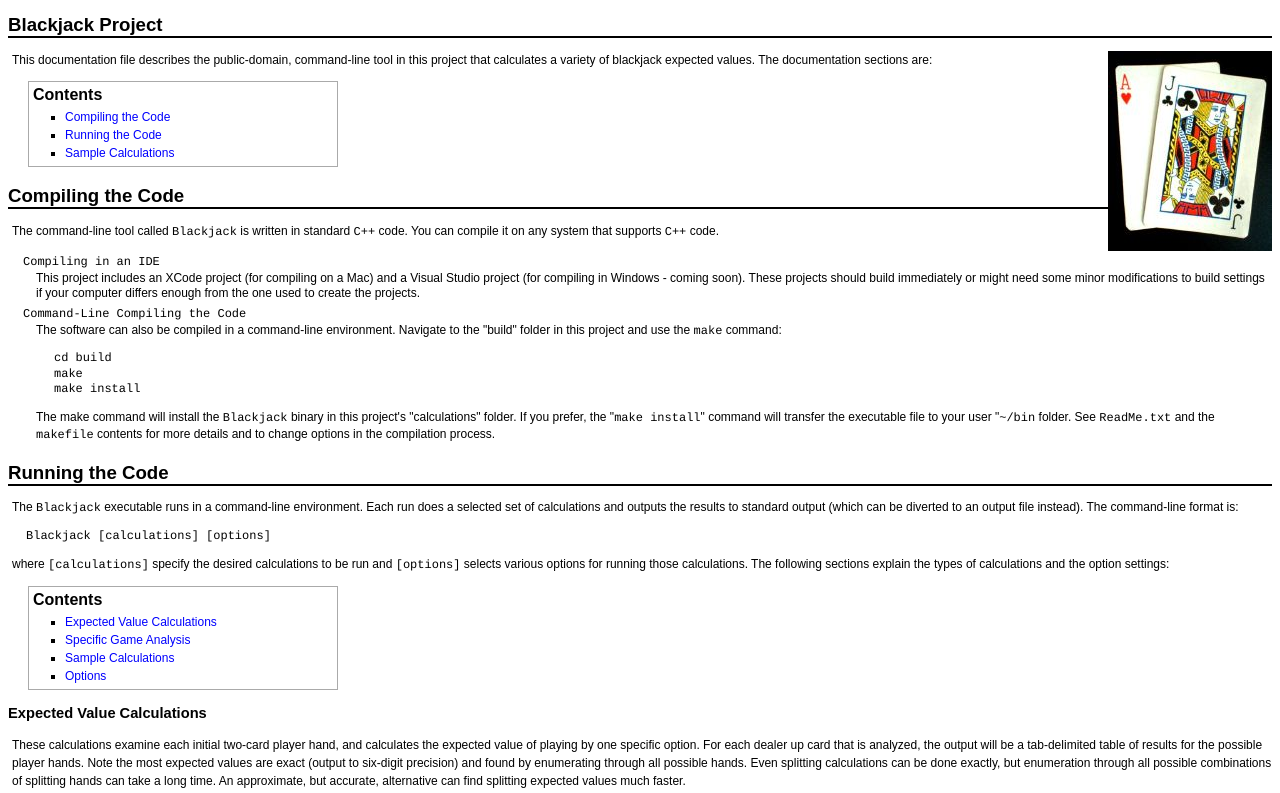
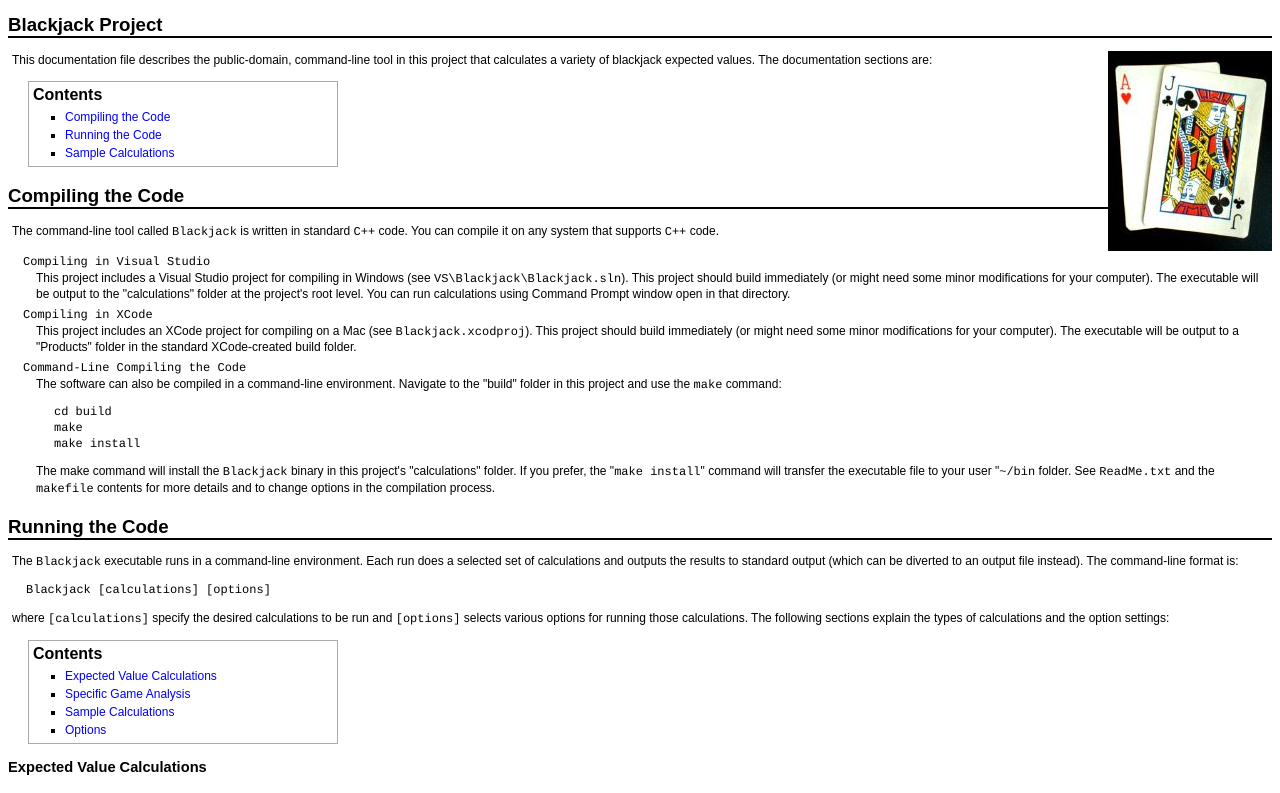
Before and after one commit to nairnj/Blackjack, a plain HTML site: page documentation/Blackjack.html in a window 1280 px wide. Shown: the top 793 px of the page. Drawn offline with Linux system fonts and the light colour scheme.

Commit message:
Update documentation for VS Project
Add brief description of Visual Studio project to the documentation file.

```diff
--- a/documentation/Blackjack.html
+++ b/documentation/Blackjack.html
@@ -29,8 +29,11 @@
 
 <dl>
 
-<dt>Compiling in an IDE</dt>
-<dd>This project includes an XCode project (for compiling on a Mac) and a Visual Studio project (for compiling in Windows - coming soon). These projects should build immediately or might need some minor modifications to build settings if your computer differs enough from the one used to create the projects.</dd>
+<dt>Compiling in Visual Studio</dt>
+<dd>This project includes a Visual Studio project for compiling in Windows (see <code>VS\Blackjack\Blackjack.sln</code>). This project should build immediately (or might need some minor modifications for your computer). The executable will be output to the "calculations" folder at the project's root level. You can run calculations using Command Prompt window open in that directory.</dd>
+
+<dt>Compiling in XCode</dt>
+<dd>This project includes an XCode project for compiling on a Mac (see <code>Blackjack.xcodproj</code>). This project should build immediately (or might need some minor modifications for your computer). The executable will be output to a "Products" folder in the standard XCode-created build folder.</dd>
 
 <dt>Command-Line Compiling the Code</dt>
 <dd>The software can also be compiled in a command-line environment. Navigate to the "build" folder in this project and use the <code>make</code> command:
```
Also changed, not shown: 2 other files.
